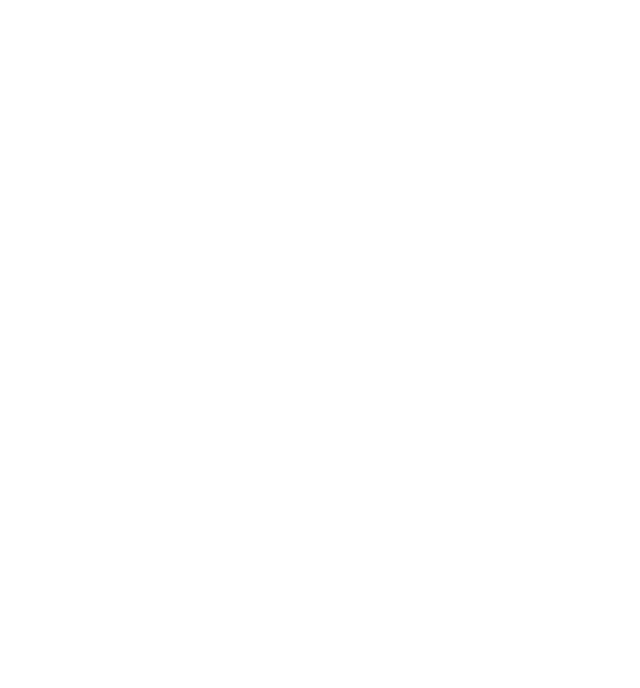
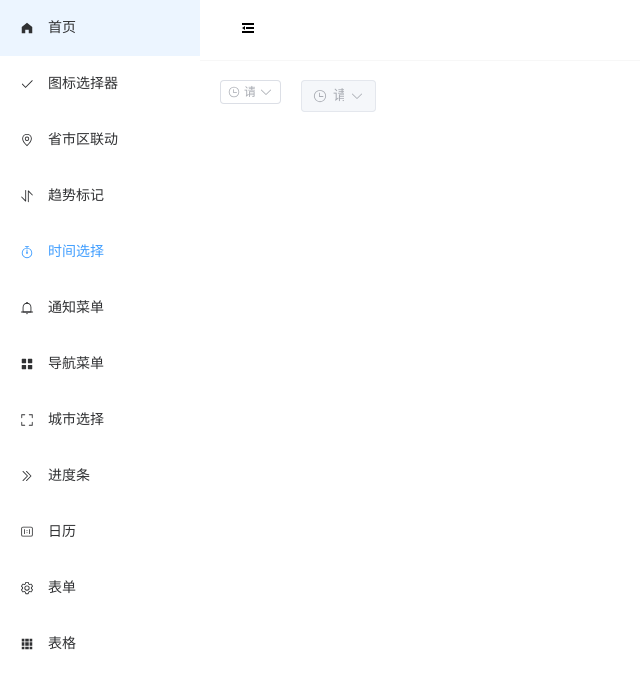
Before and after one commit to GuYun-D/pep-element, a Vue app: page /#/choose-time in a window 1280 px wide. Before the commit this address had no page. Shown: the top 688 px of the page, without its empty margins (0-640 px from the left). Built offline with nearby package versions, Linux system fonts and the light colour scheme.

Commit message:
feat(timer): 封装基础的时间选择器

```diff
--- /dev/null
+++ b/src/components/chooseTime/index.ts
@@ -0,0 +1,8 @@
+import { App } from 'vue'
+import ChooseTime from './src/index.vue'
+
+export default {
+  install(app: App) {
+    app.component('pep-time', ChooseTime)
+  }
+}
--- /dev/null
+++ b/src/components/chooseTime/src/index.vue
@@ -0,0 +1,99 @@
+<template>
+  <div style="display: flex">
+    <div style="margin-right: 20px">
+      <el-time-select
+        v-model="startTime"
+        :placeholder="startPlaceholder"
+        :start="startTimeStart"
+        :step="startStep"
+        :end="startTimeEnd"
+        v-bind="$attrs.startOptions"
+      />
+    </div>
+    <div>
+      <el-time-select
+        v-model="endTime"
+        :min-time="startTime"
+        :placeholder="endPlaceholder"
+        :start="endtTimeStart"
+        :step="endStep"
+        :end="endTimeEnd"
+        :disabled="endTimeDisable"
+        v-bind="$attrs.endOptions"
+      />
+    </div>
+  </div>
+</template>
+
+<script setup lang="ts">
+import { ref, watch } from "vue";
+
+const startTime = ref("");
+const endTime = ref("");
+const endTimeDisable = ref<boolean>(true);
+const emits = defineEmits(["startChange", "endChange"]);
+
+const props = defineProps({
+  startPlaceholder: {
+    type: String,
+    default: "请选择开始时间",
+  },
+  endPlaceholder: {
+    type: String,
+    default: "请选择结束时间",
+  },
+  startTimeStart: {
+    type: String,
+    default: "00:30",
+  },
+  endtTimeStart: {
+    type: String,
+    default: "00:30",
+  },
+  startStep: {
+    type: String,
+    default: "00:30",
+  },
+  endStep: {
+    type: String,
+    default: "00:30",
+  },
+  startTimeEnd: {
+    type: String,
+    default: "24:00",
+  },
+  endTimeEnd: {
+    type: String,
+    default: "24:00",
+  },
+});
+
+watch(
+  () => startTime.value,
+  (val) => {
+    if (val === '') {
+      endTime.value = "";
+      endTimeDisable.value = true
+    } else {
+      endTimeDisable.value = false;
+      endTime.value = ""
+      emits("startChange", val);
+    }
+  }
+);
+
+watch(
+  () => endTime.value,
+  (val) => {
+    if (val) {
+      emits("endChange", {
+        startTime: startTime.value,
+        endTime: val,
+      });
+    }
+  }
+);
+</script>
+
+<style scoped lang="scss">
+</style>
--- a/src/components/index.ts
+++ b/src/components/index.ts
@@ -6,6 +6,7 @@
 import list from './list'
 import PepMenu from './menu'
 import Progress from './progress'
+import chooseTime from './chooseTime'
 
 const components = [
   chooseArea,
@@ -14,7 +15,8 @@
   notification,
   list,
   PepMenu,
-  Progress
+  Progress,
+  chooseTime
 ]
 
 export default {
--- a/src/router/index.ts
+++ b/src/router/index.ts
@@ -31,6 +31,9 @@
       }, {
         path: '/progress',
         component: import('../views/progress/index.vue')
+      }, {
+        path: '/choose-time',
+        component: import('../views/chooseTime/index.vue')
       }
     ]
   }
--- /dev/null
+++ b/src/views/chooseTime/index.vue
@@ -0,0 +1,32 @@
+<template>
+  <div>
+    <pep-time
+      :startOptions="startOptions"
+      @start-change="startChange"
+      @end-change="endChange"
+    ></pep-time>
+  </div>
+</template>
+
+<script setup lang="ts">
+interface EndTimeModel {
+  startTime: string;
+  endTime: string;
+}
+
+const startChange = (val: string) => {
+  console.log("开始时间", val);
+};
+
+const endChange = (val: EndTimeModel) => {
+  console.log("结束时间", val);
+};
+
+const startOptions = {
+  size: "small",
+  clearable: false,
+};
+</script>
+
+<style lang="scss" scoped>
+</style>
```
